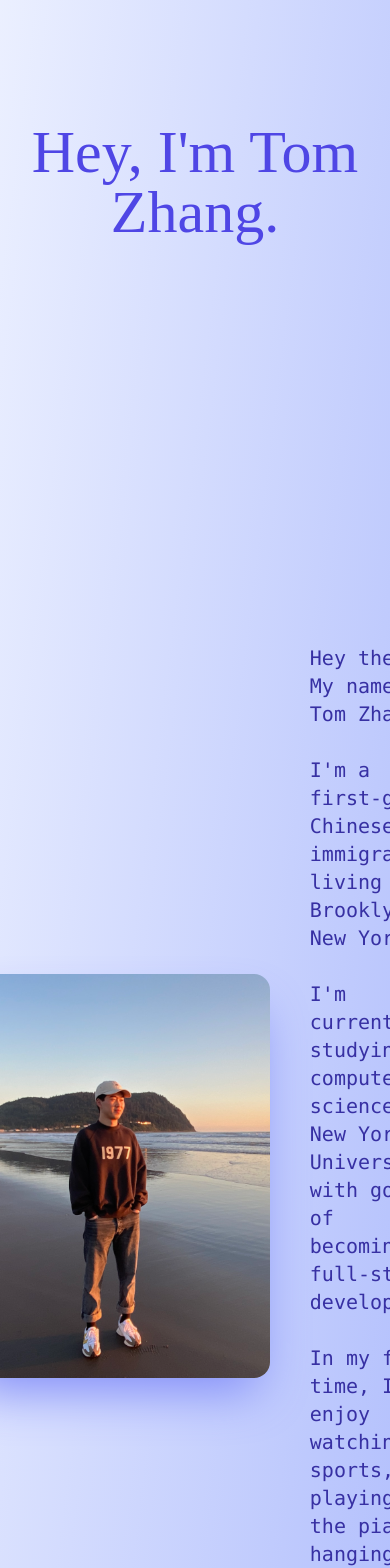
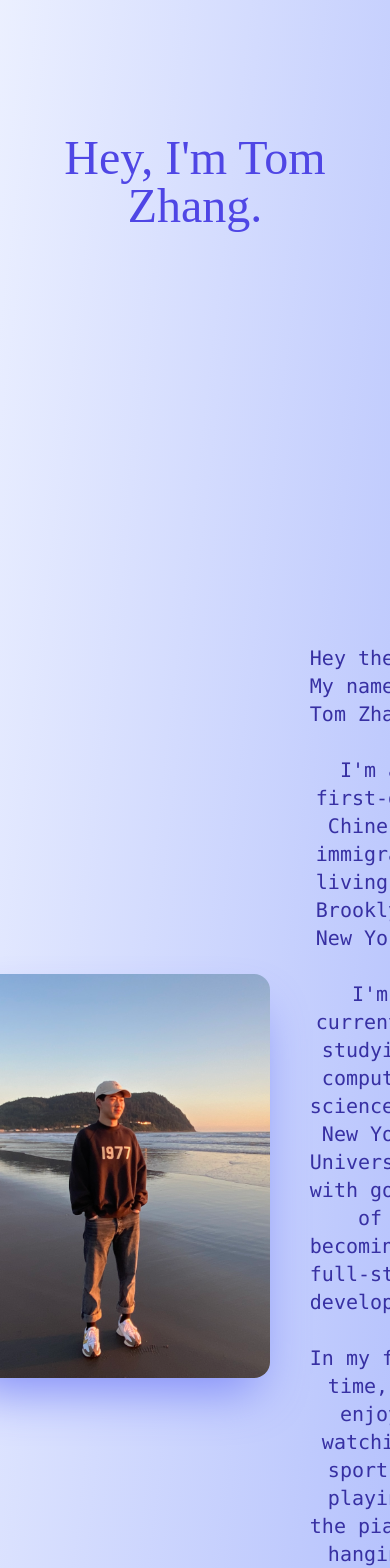
Before and after one commit to TomY-Zhang/tomzhang-website, a React (Create React App) app: page / in a window 390 px wide. Shown: the part 240-1808 px from the top of the page. Built offline with nearby package versions, Linux system fonts and the light colour scheme.

Commit message:
more mobile friendly

```diff
--- a/src/components/Panel.js
+++ b/src/components/Panel.js
@@ -3,7 +3,7 @@ import "../index.css"
 export const TitlePanel = () => {
     return (
         <div id="TitlePanel" class="flex justify-center items-center h-screen w-full text-center">
-            <h1 class="text-indigo-600 font-rockwell fade-in text-6xl">Hey, I'm Tom Zhang.</h1>
+            <h1 class="text-indigo-600 font-rockwell fade-in text-5xl md:text-6xl">Hey, I'm Tom Zhang.</h1>
         </div>
     );
 }
@@ -14,7 +14,7 @@ export const IntroPanel = () => {
             {/* <h1 class="text-indigo-600 font-rockwell fade-in text-6xl mb-6 lg:mb-20">My Identity</h1> */}
             <div class="flex flex-row justify-center gap-10 place-items-center h-full">
                 <img src={require('../static/pic.png')} alt="" class="rounded-2xl shadow-2xl shadow-indigo-400 hover:shadow-indigo-500 sm:hidden lg:block transition-all duration-300 ease-in-out"></img>
-                <p class="w-108 font-mono text-left text-indigo-800 text-xl sm:text-lg sm:h-full">
+                <p class="w-108 font-mono text-center md:text-left text-indigo-800 text-xl sm:text-lg sm:h-full">
                     Hey there! My name is Tom Zhang. <br/><br/> I'm a first-gen Chinese immigrant living in Brooklyn, New York. <br/><br/> I'm currently studying computer science at New York University with goals of becoming a full-stack developer. <br/><br/> In my free time, I enjoy watching sports, playing the piano, hanging with friends, & learning new things.
                 </p>
             </div>
@@ -24,11 +24,11 @@ export const IntroPanel = () => {
 
 export const InterestsPanel = () => {
     return (
-        <div class="flex flex-col text-center justify-center h-auto w-full p-10 md:pt-40 fade-in">
+        <div class="flex flex-col text-center justify-center h-auto w-full p-28 fade-in">
             {/* <h1 class="text-indigo-600 font-rockwell fade-in text-6xl mb-6 lg:mb-20">What I Enjoy</h1> */}
             <div class="flex sm:flex-col md:flex-row justify-center gap-10 place-items-center h-auto">
                 <h1 class="w-96 sm:text-center lg:text-right text-indigo-600 font-rockwell text-6xl">What I Listen To</h1>
-                <iframe src="https://open.spotify.com/embed/playlist/5ACKB4vJ98WpztIWodxCZd?utm_source=generator" title="playlist" allowfullscreen="" allow="autoplay; clipboard-write; encrypted-media; fullscreen; picture-in-picture" class="rounded-2xl shadow-xl shadow-indigo-400 h-120 w-108 hover:shadow-indigo-500 transition-all duration-300 ease-in-out"></iframe>
+                <iframe src="https://open.spotify.com/embed/playlist/5ACKB4vJ98WpztIWodxCZd?utm_source=generator" title="playlist" allowfullscreen="" allow="autoplay; clipboard-write; encrypted-media; fullscreen; picture-in-picture" class="rounded-2xl shadow-xl shadow-indigo-400 h-120 w-80 md:w-108 hover:shadow-indigo-500 transition-all duration-300 ease-in-out"></iframe>
             </div>
             <div class="p-6 md:pt-12">
                 <a href="https://obscurifymusic.com/profile?id=a4wsse47xkvp7q8sil7j62n2w&code=d7380924388ed308" class="w-auto font-mono text-center text-indigo-700 text-lg hover:underline hover:underline-offset-8 hover:text-indigo-500">Visit my Obscurify profile</a>
@@ -39,7 +39,7 @@ export const InterestsPanel = () => {
 
 export const CareerPanel = () => {
     return (
-        <div class="grid grid-col place-content-center h-auto w-full fade-in p-10 md:pt-28 gap-3">
+        <div class="grid grid-col place-content-center h-auto w-full fade-in p-10 pt-28 gap-3">
             <div class="grid grid-col place-content-center h-auto w-full gap-3">
                 <h1 class="font-rockwell text-5xl text-indigo-700 text-center mb-6">My Journey</h1>
                 <CareerCard org="3forge LLC" pos="Technology Summer Intern" loc="New York, NY" dates="Jun 2022 — Present" />
--- a/src/components/Sidebar.js
+++ b/src/components/Sidebar.js
@@ -41,6 +41,6 @@ export const CollapseBtn = () => {
 
     return (
         // eslint-disable-next-line
-        <a onClick={handleCollapse} class="text-2xl fixed ml-6 mt-6 text-indigo-700 hover:text-indigo-50 hover:cursor-pointer transition-color duration-150 ease-in-out"><AiOutlineMenu/></a>
+        <a onClick={handleCollapse} class="p-2 text-2xl fixed ml-4 mt-4 text-indigo-700 hover:text-indigo-50 hover:cursor-pointer transition-color duration-150 ease-in-out"><AiOutlineMenu/></a>
     );
 };
```
